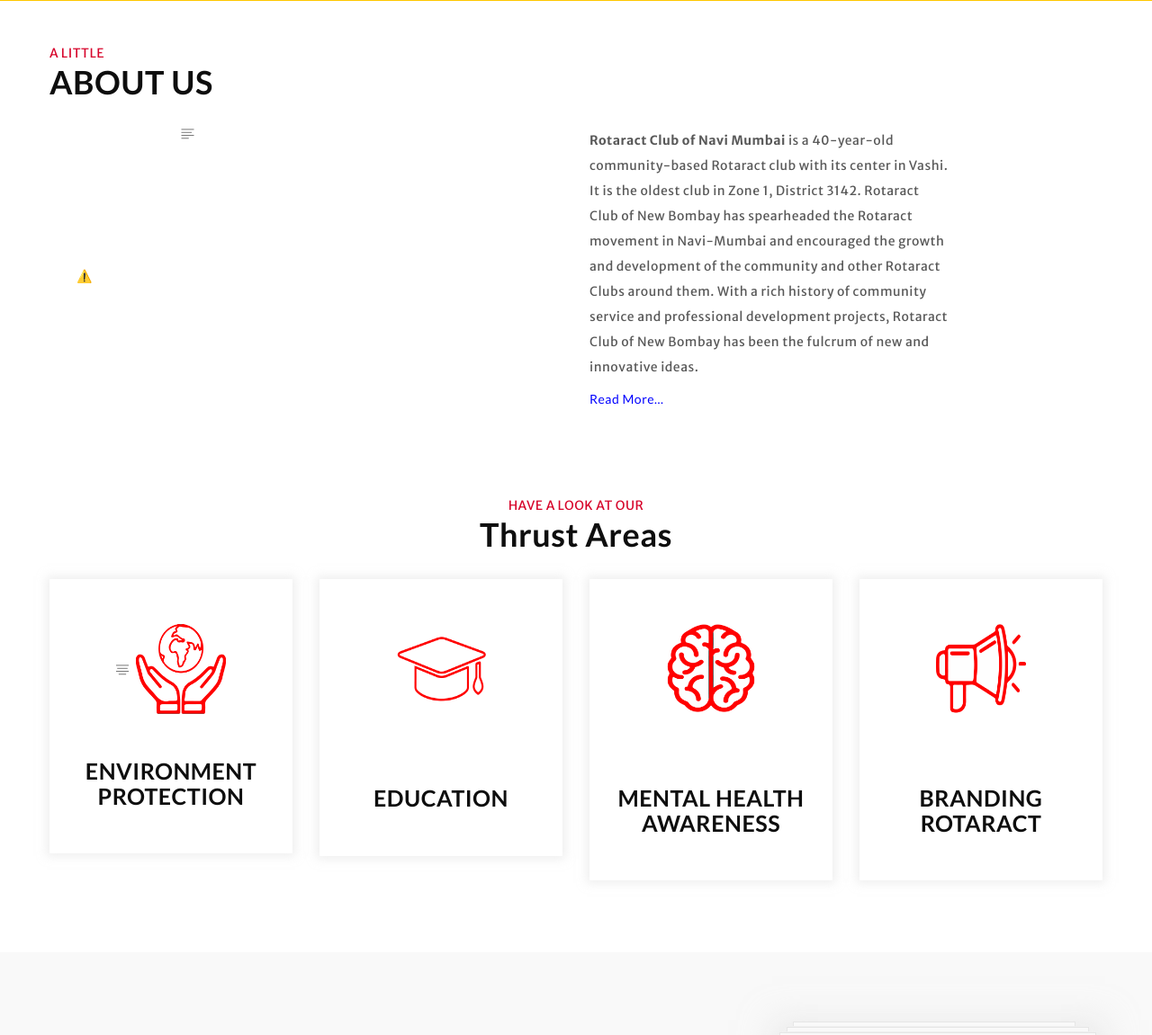
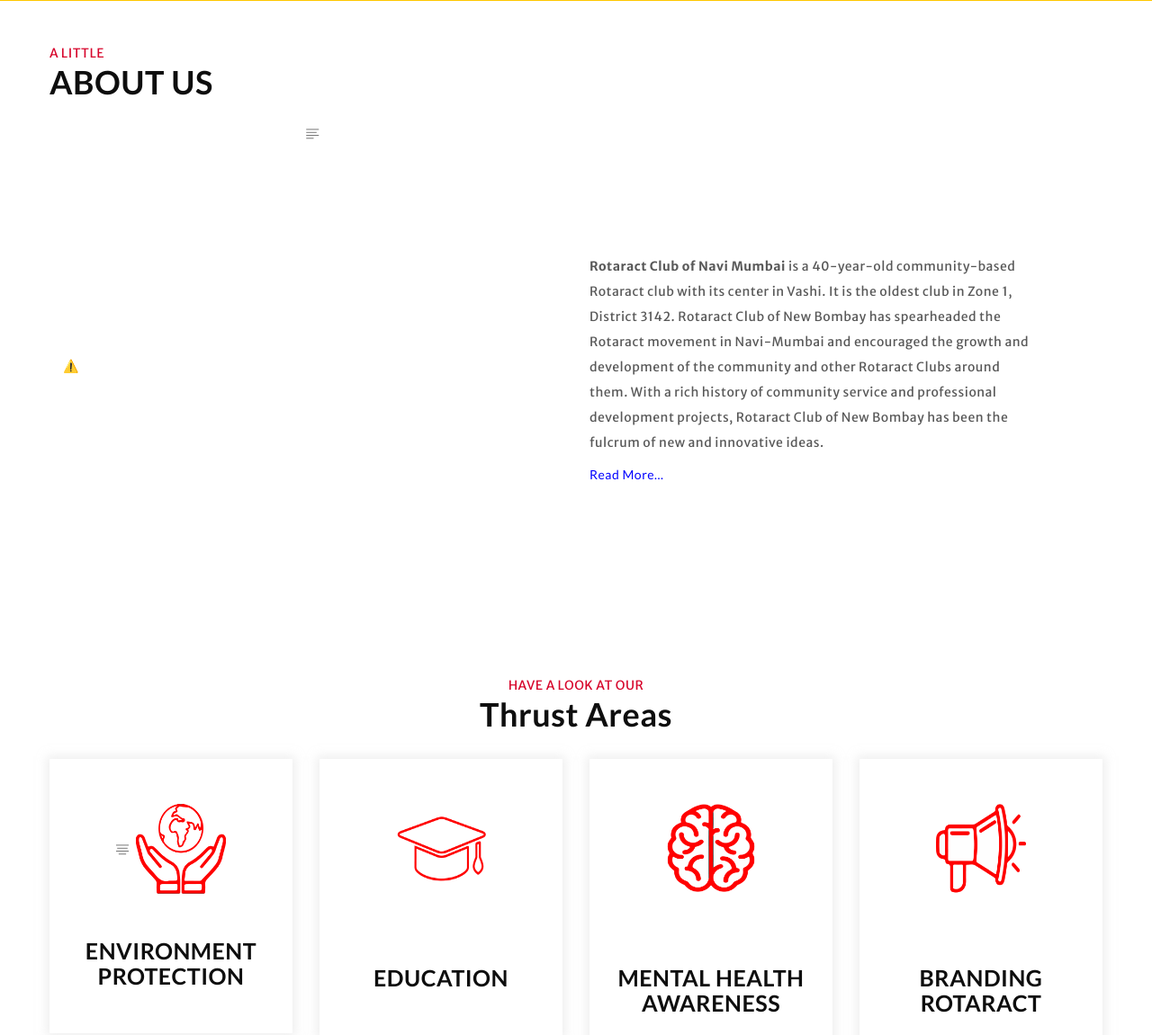
Before and after one commit to smaranx/racnavimumbai, a PHP site: page / in a window 1280 px wide. Shown: the part 737-1888 px from the top of the page at 90% size. Run offline with PHP 8.4, Linux system fonts and the light colour scheme; some libraries are stand-ins or nearby versions.

Commit message:
chore: 🔧 maintenance

```diff
--- a/index.php
+++ b/index.php
@@ -107,13 +107,13 @@
             <h2>ABOUT US</h2>
           </div>
         </div>
-        <div class="col-md-6 p-0 text-center">
+        <div class="col p-0 text-center">
           <div class="col-md-5 col-lg-6 ti-align-left ml-auto">
             <lottie-player
               src="https://assets10.lottiefiles.com/packages/lf20_muv2oalu.json"
               background="transparent"
               speed="1"
-              style="width: 600px; height: 300px"
+              style="width: 500px; height: 500px"
               loop
               autoplay
             >
@@ -121,7 +121,8 @@
           </div>
         </div>
         <div class="col-md-6 p-4 p-sm-5">
-          <p class="text-secondary" style="line-height: 2; width: 400px">
+          <p class="text-secondary" style="line-height: 2; width: 500px; font:large;  ">
+          <br><br><br><BR><br>
             <b>Rotaract Club of Navi Mumbai</b> is a 40-year-old community-based
             Rotaract club with its center in Vashi. It is the oldest club in
             Zone 1, District 3142. Rotaract Club of New Bombay has spearheaded
```
